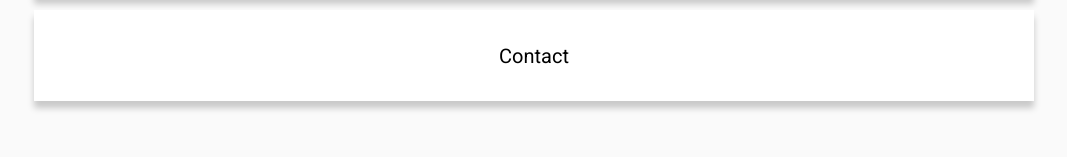
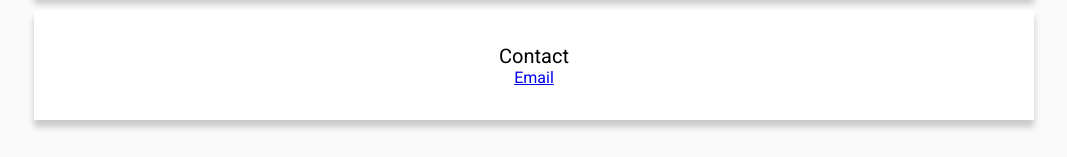
Before and after one commit to josead/josead.github.io, a website: page index.html in a window 1280 px wide. Shown: the part 1667-1824 px from the top of the page, without its empty margins (106-1173 px from the left). Drawn offline with nearby package versions, Linux system fonts and the light colour scheme.

Commit message:
Email added

```diff
--- a/index.html
+++ b/index.html
@@ -111,8 +111,8 @@
                     <span>Contact</span>
                 </div>
                 <div class="simple-content contact-content">
-                    <a href="mailto:chamot11@gmail.com" class="fa fa-envelope-o"></a>
-                    <a href="https://www.linkedin.com/profile/view?id=351350500&trk=nav_responsive_tab_profile_pic" class="fa fa-linkedin-square"></a>
+                    <a href="mailto:j.dominguezui@gmail.com">Email</a>
+
                 </div>
 
             </div>
```
